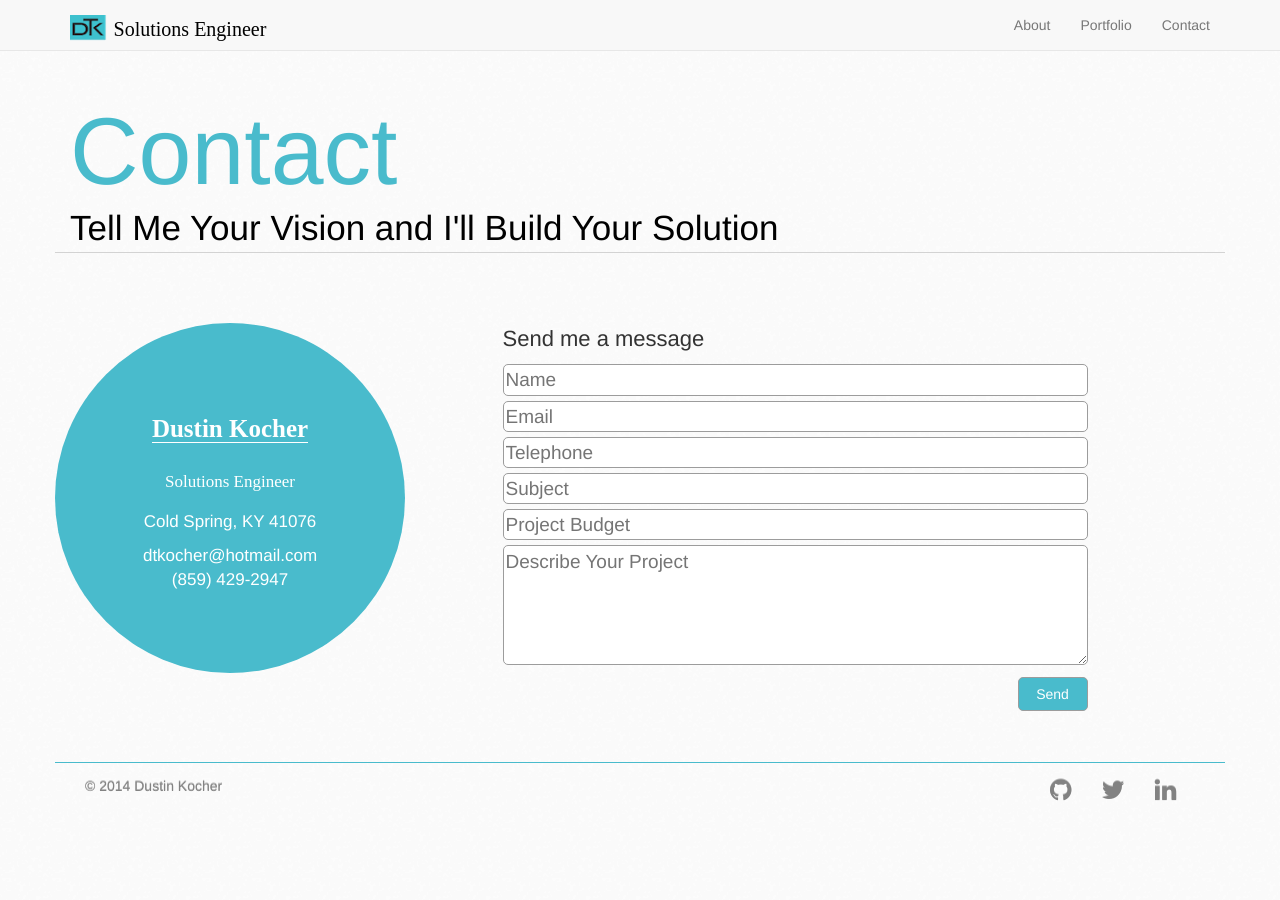
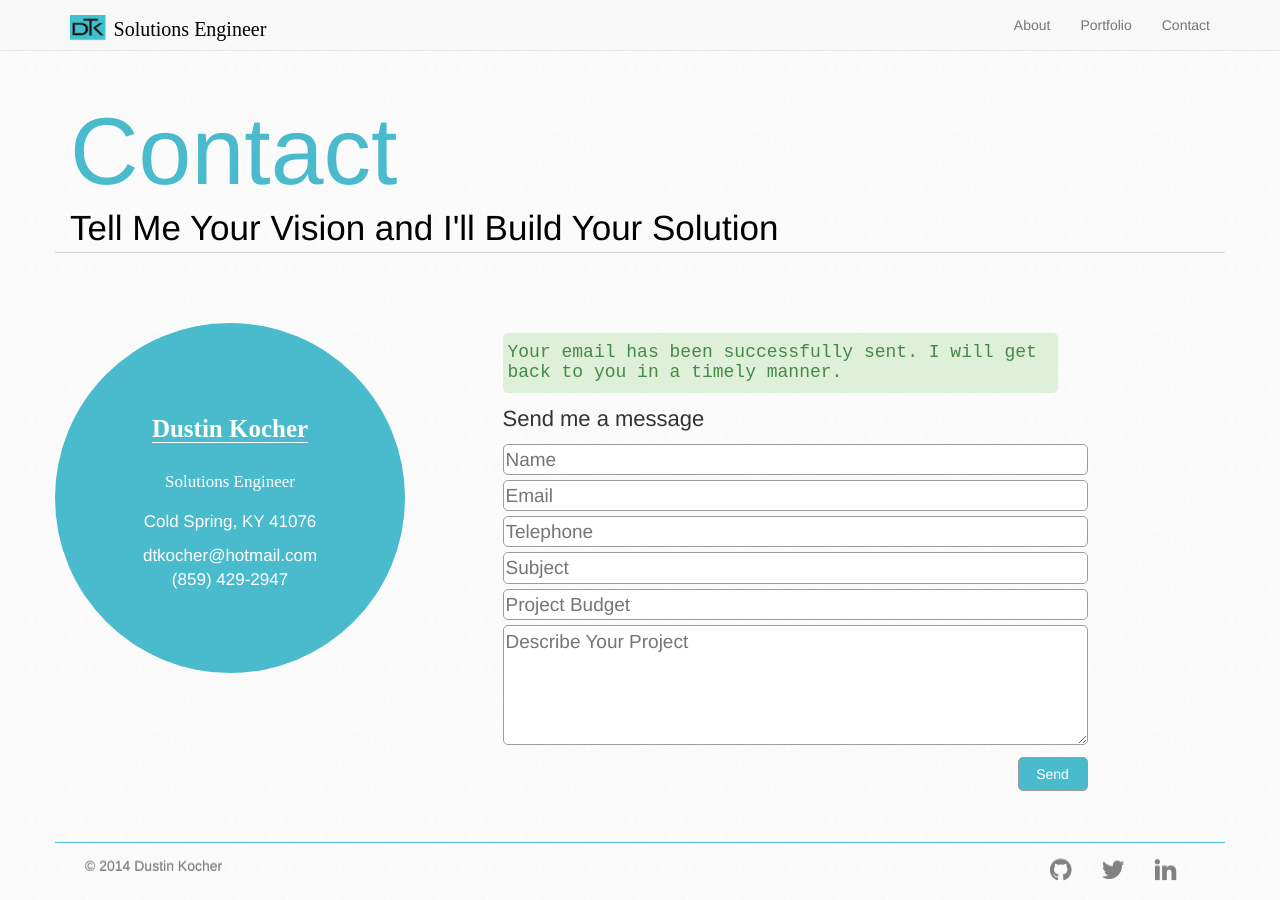
Before and after one commit to huihuiyihan/dtkocher.github.io, a Jekyll site: the page built from contact.html, in a window 1280 px wide and 900 px high, scrolled down 878 px. Built offline with Jekyll 4.4.1, drawn with Linux system fonts in a browser that asks for light colours; nearby versions of some CDN libraries; before the commit the page ends 1698 px from its top, so only the background shows below that.

Commit message:
Add success message for contact form

```diff
--- a/_sass/_contact.scss
+++ b/_sass/_contact.scss
@@ -47,5 +47,19 @@ $diameter: 350px;
       float: right;
       background-color: $base-color;
     }
+
+    #contactme .success {
+      color: #468847;
+      background-color: #dff0d8;
+      border-color: #d6e9c6;
+      border-radius: 5px;
+      padding-left: 5px;
+      padding-right: 5px;
+      margin-top: 10px;
+      margin-bottom: 10px;
+      width: 100%;
+      overflow: auto;
+      font-family: "Courier New", monospace;
+    }
   }
 }
--- a/contact.html
+++ b/contact.html
@@ -32,6 +32,12 @@ permalink: /contact/
       </p>
     </div>
     <div class="message container-fluid col-md-6 col-md-offset-1">
+      <section id="contactme" >
+      <div class="row success">
+        <h4>
+          Your email has been successfully sent.  I will get back to you in a timely manner.
+        </h4>
+      </div>
       <div class="row">
         <p class="title">
           Send me a message
@@ -51,6 +57,7 @@ permalink: /contact/
           <input type="submit" value="Send" class="small btn btn-primary">
         </form>
       </div>
+      </section>
     </div>
   </div>
 </div>
```
